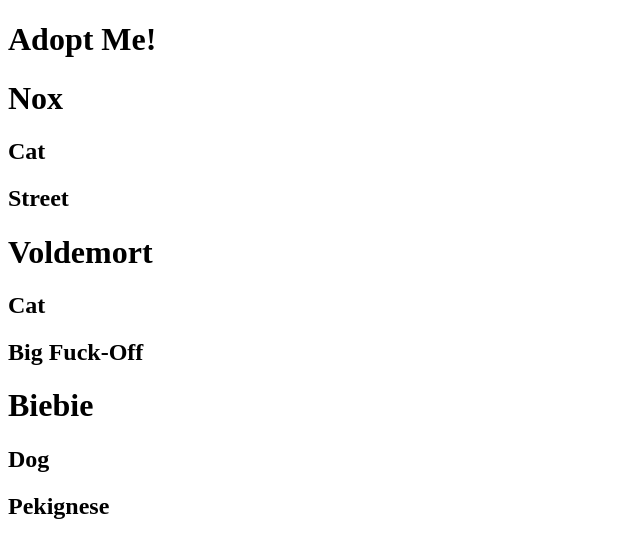
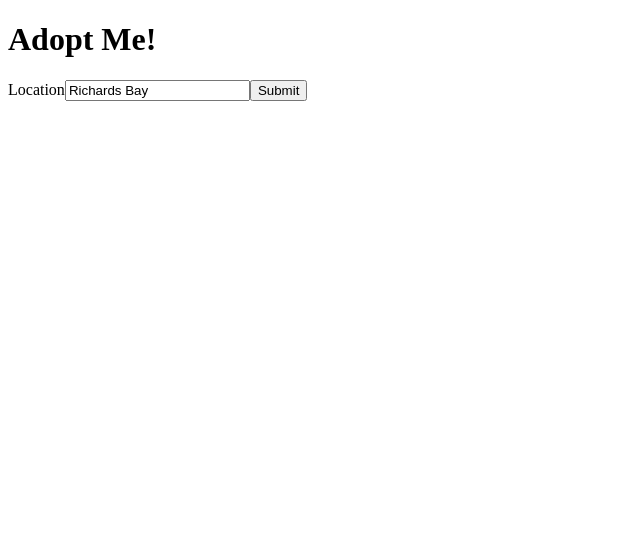
Before and after one commit to lianmalan2/adopt-me, a JavaScript app: page / in a window 1280 px wide. Shown: the top 558 px of the page, without its empty margins (0-640 px from the left). Built offline with nearby package versions, Linux system fonts and the light colour scheme.

Commit message:
create Search Params component

```diff
--- a/src/App.js
+++ b/src/App.js
@@ -1,13 +1,16 @@
 import { render } from 'react-dom';
-import Pet from './Pet';
+import SearchParams from './SearchParams';
 
 const App = () => {
   return (
     <div>
       <h1>Adopt Me!</h1>
+      <SearchParams />
+      {/*
       <Pet name="Nox" animal="Cat" breed="Street" />
       <Pet name="Voldemort" animal="Cat" breed="Big Fuck-Off" />
       <Pet name="Biebie" animal="Dog" breed="Pekignese" />
+      */}
     </div>
   );
 };
--- /dev/null
+++ b/src/SearchParams.js
@@ -0,0 +1,16 @@
+const SearchParams = () => {
+  const location = 'Richards Bay';
+  return (
+    <div className="search-params">
+      <form action="">
+        <label htmlFor="location">
+          Location
+          <input id="location" value={location} placeholder="Location" />
+        </label>
+        <button type="submit">Submit</button>
+      </form>
+    </div>
+  );
+};
+
+export default SearchParams;
```
